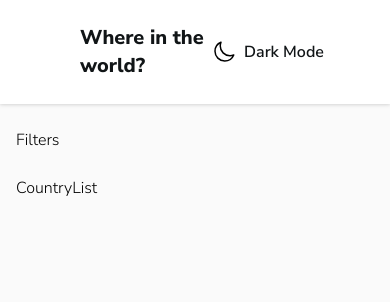
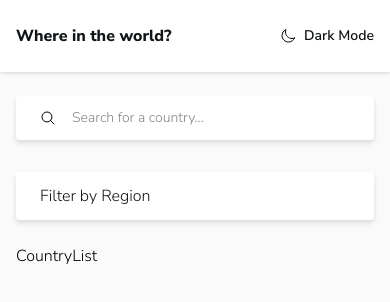
Before and after one commit to iamsomraj/countries-frontend-mentor, a React (Vite) app: page / in a window 390 px wide. Shown: the top 302 px of the page. Built offline with nearby package versions, Linux system fonts and the light colour scheme.

Commit message:
👌 IMPROVE: added filters

```diff
--- a/src/components/Body/Filters.tsx
+++ b/src/components/Body/Filters.tsx
@@ -1,3 +1,23 @@
+import { useContext } from 'react';
+
+import { CountryContext } from '../../context/CountryContext';
+import SearchInput from '../UI/SearchInput';
+import SingleSelect from '../UI/SingleSelect';
+
 export default function Filters() {
-  return <div>Filters</div>;
+  const {
+    state: { searchQuery, regionQuery, regions },
+    onSearchQueryChange,
+    onRegionChange,
+  } = useContext(CountryContext);
+  return (
+    <div className="flex flex-col items-center justify-between gap-y-8 lg:flex-row">
+      <SearchInput
+        value={searchQuery}
+        onChange={onSearchQueryChange}
+        placeholder="Search for a country..."
+      />
+      <SingleSelect options={regions} value={regionQuery} onChange={onRegionChange} />
+    </div>
+  );
 }
--- a/src/components/Header/NavBar.tsx
+++ b/src/components/Header/NavBar.tsx
@@ -1,31 +1,39 @@
 import { MoonIcon, SunIcon } from '@heroicons/react/24/outline';
+
+import useTheme from '../../hooks/useTheme';
 
 type Props = {
   heading: string;
 };
 
 export default function NavBar({ heading }: Props) {
-  const isLightMode = true;
+  const { theme, setDarkTheme, removeDarkTheme } = useTheme();
   return (
-    <nav className="flex items-center justify-between border-b-light-mode-input bg-dark-mode-text px-20 py-6 drop-shadow transition-all duration-300 dark:bg-dark-mode-background">
-      <h1 className="text-xl font-extrabold text-light-mode-text transition-all duration-300 dark:text-dark-mode-text">
+    <nav className="flex items-center justify-between border-b-light-mode-input bg-dark-mode-text px-4 py-6 drop-shadow transition-all duration-300 dark:bg-dark-mode-elements lg:px-20">
+      <h1 className="text-base font-extrabold  text-light-mode-text transition-all duration-300 dark:text-dark-mode-text lg:text-xl">
         {heading}
       </h1>
       <ul>
-        {isLightMode ? (
-          <li className="flex cursor-pointer items-center justify-center gap-2">
-            <MoonIcon className="h-6 w-6 flex-shrink-0" />
-            <span className="flex-shrink-0 text-base font-semibold text-light-mode-text dark:text-dark-mode-text">
+        {theme === '' ? (
+          <button
+            onClick={setDarkTheme}
+            className="flex cursor-pointer items-center justify-center gap-2 outline-none"
+          >
+            <MoonIcon className="h-4 w-4 flex-shrink-0 lg:h-6 lg:w-6" />
+            <span className="flex-shrink-0 text-sm font-semibold text-light-mode-text dark:text-dark-mode-text lg:text-base">
               Dark Mode
             </span>
-          </li>
+          </button>
         ) : (
-          <li className="flex cursor-pointer items-center justify-center gap-2">
-            <SunIcon className="h-6 w-6 flex-shrink-0" />
-            <span className="flex-shrink-0 text-base font-semibold text-light-mode-text transition-all duration-300 dark:text-dark-mode-text">
+          <button
+            onClick={removeDarkTheme}
+            className="flex cursor-pointer items-center justify-center gap-2 outline-none"
+          >
+            <SunIcon className="h-4 w-4 flex-shrink-0 dark:stroke-dark-mode-text lg:h-6 lg:w-6" />
+            <span className="flex-shrink-0 text-sm font-semibold text-light-mode-text transition-all duration-300 dark:text-dark-mode-text lg:text-base">
               Light Mode
             </span>
-          </li>
+          </button>
         )}
       </ul>
     </nav>
--- /dev/null
+++ b/src/components/UI/SearchInput.tsx
@@ -0,0 +1,23 @@
+import { MagnifyingGlassIcon } from '@heroicons/react/24/outline';
+import { ChangeEvent } from 'react';
+
+type Props = {
+  value: string;
+  placeholder: string;
+  onChange: (event: ChangeEvent<HTMLInputElement>) => void;
+};
+
+export default function SearchInput({ value, onChange, placeholder }: Props) {
+  return (
+    <div className="flex w-full items-center justify-start gap-4 rounded bg-dark-mode-text px-6 py-3 drop-shadow-md dark:bg-dark-mode-elements lg:w-1/4 lg:px-8 lg:py-4">
+      <MagnifyingGlassIcon className="h-4 w-4 flex-shrink-0 dark:stroke-dark-mode-text" />
+      <input
+        value={value}
+        type="text"
+        onChange={onChange}
+        placeholder={placeholder}
+        className="flex-1 flex-shrink-0 text-sm text-light-mode-text placeholder:text-light-mode-input focus:outline-none dark:bg-dark-mode-elements dark:text-dark-mode-text dark:placeholder:text-dark-mode-text lg:text-base"
+      />
+    </div>
+  );
+}
--- /dev/null
+++ b/src/components/UI/SingleSelect.tsx
@@ -0,0 +1,26 @@
+import { ChangeEvent } from 'react';
+
+type Props = {
+  value: string;
+  onChange: (event: ChangeEvent<HTMLSelectElement>) => void;
+  options: string[];
+};
+
+export default function SingleSelect({ value, onChange, options }: Props) {
+  return (
+    <select
+      className="flex w-full appearance-none items-center justify-start gap-4 rounded bg-dark-mode-text px-6 py-3 text-light-mode-text drop-shadow-md  focus:outline-none dark:bg-dark-mode-elements dark:text-dark-mode-text lg:w-1/4 lg:px-8 lg:py-4"
+      value={value}
+      onChange={onChange}
+    >
+      <option value="" selected>
+        Filter by Region
+      </option>
+      {options.map((option, index) => (
+        <option key={option + index} value={option}>
+          {option}
+        </option>
+      ))}
+    </select>
+  );
+}
--- a/src/context/CountryContext.tsx
+++ b/src/context/CountryContext.tsx
@@ -1,6 +1,12 @@
 import { createContext, ReactElement, useReducer } from 'react';
 
 import Countries from '../data/data.json';
+
+const regions = new Set<string>();
+
+Countries.forEach((country) => {
+  regions.add(country.region);
+});
 
 type CountriesType = typeof Countries;
 
@@ -8,12 +14,14 @@ type StateType = {
   searchQuery: string;
   regionQuery: string;
   countries: CountriesType;
+  regions: string[];
 };
 
 const initState: StateType = {
-  countries: [],
+  countries: Countries,
   searchQuery: '',
   regionQuery: '',
+  regions: new Array(...regions),
 };
 
 enum ActionType {
--- /dev/null
+++ b/src/hooks/useTheme.ts
@@ -0,0 +1,30 @@
+import { useEffect, useState } from 'react';
+
+export default function useTheme() {
+  const [theme, setTheme] = useState<string>('');
+
+  const setDarkTheme = () => {
+    document.documentElement.classList.add('dark');
+    localStorage.setItem('theme', 'dark');
+    setTheme('dark');
+  };
+
+  const removeDarkTheme = () => {
+    document.documentElement.classList.remove('dark');
+    localStorage.removeItem('theme');
+    setTheme('');
+  };
+
+  useEffect(() => {
+    const storedTheme = localStorage.getItem('theme');
+    const prefersDarkTheme = window.matchMedia('(prefers-color-scheme: dark)').matches;
+
+    if (storedTheme === 'dark' || (!storedTheme && prefersDarkTheme)) {
+      setDarkTheme();
+    } else {
+      removeDarkTheme();
+    }
+  }, []);
+
+  return { theme, setDarkTheme, removeDarkTheme };
+}
```
